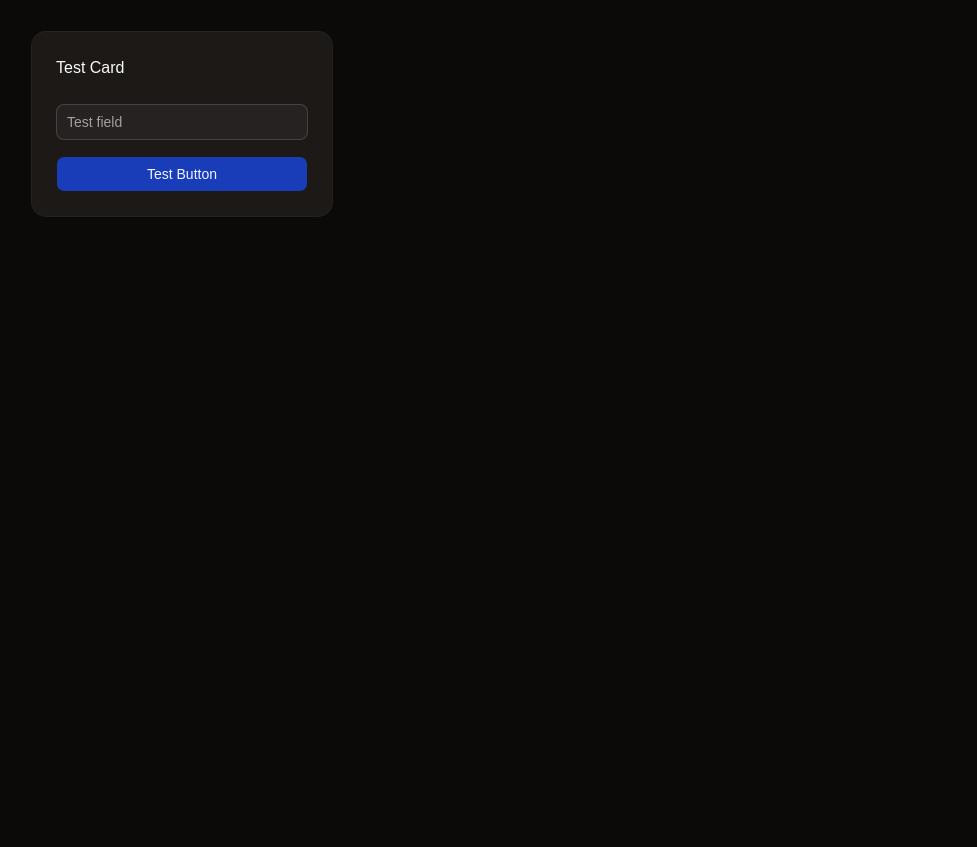
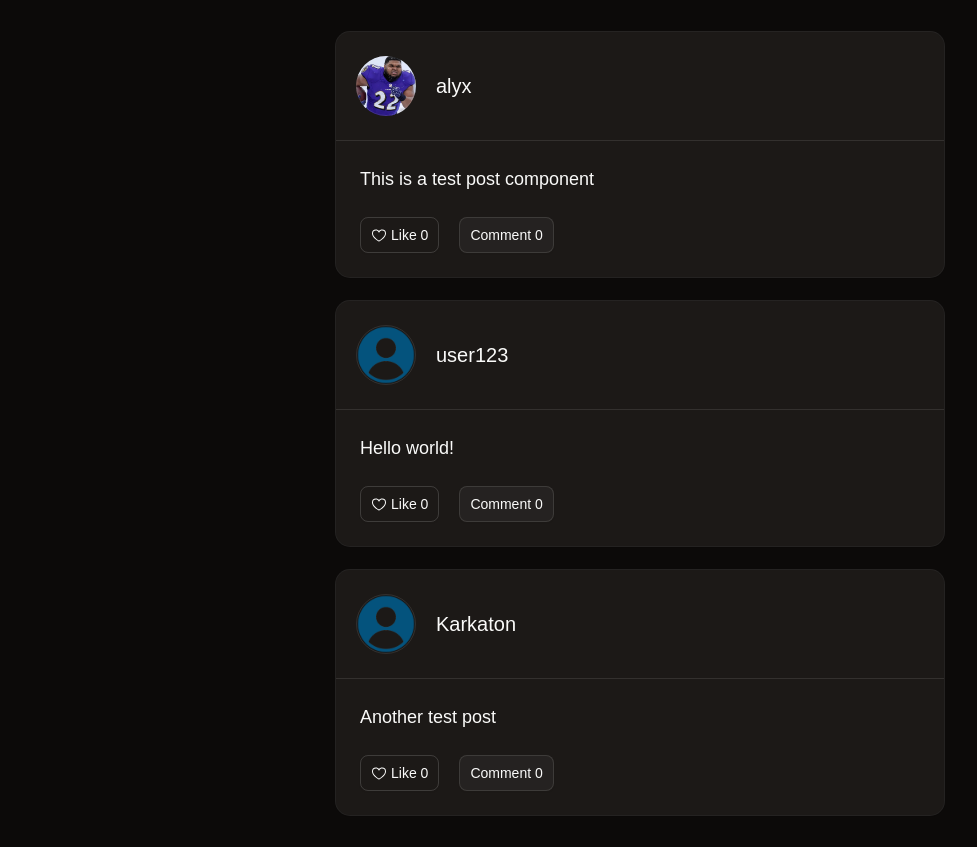
Before and after one commit to Karkaton-V/Gaslite, a React (Vite) app: page / in a window 1280 px wide. Shown: the whole page, without its empty margins (0-977 px from the left). Before the commit the page ends 800 px from the top, so only its background shows below. Built offline with nearby package versions, Linux system fonts and the light colour scheme.

Commit message:
edit post components (cleanup, add buttons)

```diff
--- a/src/App.tsx
+++ b/src/App.tsx
@@ -2,6 +2,7 @@ import { Card, CardHeader, CardTitle, CardContent } from "@/components/ui/card"
 import { Input } from "@/components/ui/input"
 import { Button } from "@/components/ui/button"
 import { useEffect } from "react"
+import { Post } from "./components/ui/post"
 
 export default function App() {
   useEffect(() => {
@@ -9,19 +10,31 @@ export default function App() {
   }, [])
 
   return (
-    <div className="min-h screen bg-background p-8 text-foreground">
+    <div className = "min-h screen bg-background p-8 text-foreground">
+     <Post
+        username = "alyx"
+        avatarPicture = "./assets/druski.png"
+        postContent = "This is a test post component"
+        likeCount = {0}
+        commentCount = {0}
+      />
+      <br />
+      <Post
+        username = "user123"
+        avatarPicture = "./assets/default.png"
+        postContent = "Hello world!"
+        likeCount = {0}
+        commentCount = {0}
+      />
+      <br />
+      <Post
+        username = "Karkaton"
+        avatarPicture = "./assets/default.png"
+        postContent = "Another test post"
+        likeCount = {0}
+        commentCount = {0}
+      />
+    </div>
 
-
-
-      <Card className="w-[300px] bg-card text-card-foreground">
-        <CardHeader>
-          <CardTitle>Test Card</CardTitle>
-        </CardHeader>
-        <CardContent className="flex flex-col gap-4">
-          <Input placeholder="Test field" />
-          <Button>Test Button</Button>
-        </CardContent>
-      </Card>
-    </div>
   )
 }
--- /dev/null
+++ b/src/components/ui/avatar.tsx
@@ -0,0 +1,110 @@
+import * as React from "react"
+import { Avatar as AvatarPrimitive } from "radix-ui"
+
+import { cn } from "@/lib/utils"
+
+function Avatar({
+  className,
+  size = "default",
+  ...props
+}: React.ComponentProps<typeof AvatarPrimitive.Root> & {
+  size?: "default" | "sm" | "lg" | "lgr"
+}) {
+  return (
+    <AvatarPrimitive.Root
+      data-slot="avatar"
+      data-size={size}
+      className={cn(
+        "group/avatar relative flex size-8 shrink-0 rounded-full select-none after:absolute after:inset-0 after:rounded-full after:border after:border-border after:mix-blend-darken data-[size=lgr]:size-15 data-[size=lg]:size-10 data-[size=sm]:size-6 dark:after:mix-blend-lighten",
+        className
+      )}
+      {...props}
+    />
+  )
+}
+
+function AvatarImage({
+  className,
+  ...props
+}: React.ComponentProps<typeof AvatarPrimitive.Image>) {
+  return (
+    <AvatarPrimitive.Image
+      data-slot="avatar-image"
+      className={cn(
+        "aspect-square size-full rounded-full object-cover",
+        className
+      )}
+      {...props}
+    />
+  )
+}
+
+function AvatarFallback({
+  className,
+  ...props
+}: React.ComponentProps<typeof AvatarPrimitive.Fallback>) {
+  return (
+    <AvatarPrimitive.Fallback
+      data-slot="avatar-fallback"
+      className={cn(
+        "flex size-full items-center justify-center rounded-full bg-muted text-sm text-muted-foreground group-data-[size=sm]/avatar:text-xs",
+        className
+      )}
+      {...props}
+    />
+  )
+}
+
+function AvatarBadge({ className, ...props }: React.ComponentProps<"span">) {
+  return (
+    <span
+      data-slot="avatar-badge"
+      className={cn(
+        "absolute right-0 bottom-0 z-10 inline-flex items-center justify-center rounded-full bg-primary text-primary-foreground bg-blend-color ring-2 ring-background select-none",
+        "group-data-[size=sm]/avatar:size-2 group-data-[size=sm]/avatar:[&>svg]:hidden",
+        "group-data-[size=default]/avatar:size-2.5 group-data-[size=default]/avatar:[&>svg]:size-2",
+        "group-data-[size=lg]/avatar:size-3 group-data-[size=lg]/avatar:[&>svg]:size-2",
+        className
+      )}
+      {...props}
+    />
+  )
+}
+
+function AvatarGroup({ className, ...props }: React.ComponentProps<"div">) {
+  return (
+    <div
+      data-slot="avatar-group"
+      className={cn(
+        "group/avatar-group flex -space-x-2 *:data-[slot=avatar]:ring-2 *:data-[slot=avatar]:ring-background",
+        className
+      )}
+      {...props}
+    />
+  )
+}
+
+function AvatarGroupCount({
+  className,
+  ...props
+}: React.ComponentProps<"div">) {
+  return (
+    <div
+      data-slot="avatar-group-count"
+      className={cn(
+        "relative flex size-8 shrink-0 items-center justify-center rounded-full bg-muted text-sm text-muted-foreground ring-2 ring-background group-has-data-[size=lg]/avatar-group:size-10 group-has-data-[size=sm]/avatar-group:size-6 [&>svg]:size-4 group-has-data-[size=lg]/avatar-group:[&>svg]:size-5 group-has-data-[size=sm]/avatar-group:[&>svg]:size-3",
+        className
+      )}
+      {...props}
+    />
+  )
+}
+
+export {
+  Avatar,
+  AvatarImage,
+  AvatarFallback,
+  AvatarGroup,
+  AvatarGroupCount,
+  AvatarBadge,
+}
--- /dev/null
+++ b/src/components/ui/post.tsx
@@ -0,0 +1,66 @@
+import * as React from "react"
+import { Card, CardHeader, CardTitle, CardContent, CardFooter } from "@/components/ui/card"
+import { Avatar, AvatarImage, AvatarFallback } from "@/components/ui/avatar"
+import { Button } from "@/components/ui/button"
+import { Toggle } from "@/components/ui/toggle"
+import { Separator } from "@/components/ui/separator"
+import { cn } from "@/lib/utils"
+import { HeartIcon } from "@phosphor-icons/react"
+
+// prop block can be used to define "arguments" for the component
+// prop/type block lets me define var names as well as types
+type PostProps = {
+    username: string
+    postContent: string
+    likeCount: number
+    commentCount: number
+    avatarPicture: string
+    // note: these will be pulled from database in the future, for now, we will be hardcoding test data
+}
+
+function Post({
+    // this block declares the "arguments"
+    // the ": PostProps" at the end of the block shows where the definitions for these vars are
+    username,
+    postContent,
+    likeCount,
+    commentCount,
+    avatarPicture,
+    className,
+    ...props
+    }: PostProps & React.ComponentProps<"div">) {
+  return (
+
+
+    <div className = "w-1/2 mx-auto">
+    <Card className={cn("bg-card text-card-foreground", className)} {...props} >
+            <CardTitle>
+                <div className = "flex items-center gap-5">
+                <Avatar size = "lgr" className = "ml-5">
+                     <AvatarImage src = {avatarPicture} /> {/* passes avatarPicture as the avatar image */}
+                </Avatar>
+                <span className = "text-xl"> {username} </span>
+                </div>
+                <br />
+                <Separator />
+            </CardTitle>
+            <CardContent>
+
+            <span className = "text-lg"> {postContent} </span>
+
+            </CardContent>
+        <CardFooter>
+            <div className = "flex items-center gap-5">
+            <Toggle variant = "outline">
+                <HeartIcon className = "group-data-[state-on]/toggle:weight=fill" />
+                Like {likeCount}
+            </Toggle>
+            <Button variant = "outline"> Comment {commentCount} </Button>
+            </div>
+        </CardFooter>
+    </Card>
+    </div>
+  )
+}
+
+export { Post }
--- /dev/null
+++ b/src/components/ui/toggle.tsx
@@ -0,0 +1,45 @@
+import * as React from "react"
+import { cva, type VariantProps } from "class-variance-authority"
+import { Toggle as TogglePrimitive } from "radix-ui"
+
+import { cn } from "@/lib/utils"
+
+const toggleVariants = cva(
+  "group/toggle inline-flex items-center justify-center gap-1 rounded-md text-sm font-medium whitespace-nowrap transition-[color,box-shadow] outline-none hover:bg-muted hover:text-foreground focus-visible:border-ring focus-visible:ring-[3px] focus-visible:ring-ring/50 disabled:pointer-events-none disabled:opacity-50 aria-invalid:border-destructive aria-invalid:ring-destructive/20 aria-pressed:bg-muted dark:aria-invalid:ring-destructive/40 [&_svg]:pointer-events-none [&_svg]:shrink-0 [&_svg:not([class*='size-'])]:size-4",
+  {
+    variants: {
+      variant: {
+        default: "bg-transparent",
+        outline: "border border-input bg-transparent shadow-xs hover:bg-muted",
+      },
+      size: {
+        default:
+          "h-9 min-w-9 px-2.5 has-data-[icon=inline-end]:pr-2 has-data-[icon=inline-start]:pl-2",
+        sm: "h-8 min-w-8 px-2.5 has-data-[icon=inline-end]:pr-1.5 has-data-[icon=inline-start]:pl-1.5",
+        lg: "h-10 min-w-10 px-2.5 has-data-[icon=inline-end]:pr-2 has-data-[icon=inline-start]:pl-2",
+      },
+    },
+    defaultVariants: {
+      variant: "default",
+      size: "default",
+    },
+  }
+)
+
+function Toggle({
+  className,
+  variant = "default",
+  size = "default",
+  ...props
+}: React.ComponentProps<typeof TogglePrimitive.Root> &
+  VariantProps<typeof toggleVariants>) {
+  return (
+    <TogglePrimitive.Root
+      data-slot="toggle"
+      className={cn(toggleVariants({ variant, size, className }))}
+      {...props}
+    />
+  )
+}
+
+export { Toggle, toggleVariants }
```
Also changed, not shown: assets/default.png (added), assets/druski.png (added).
